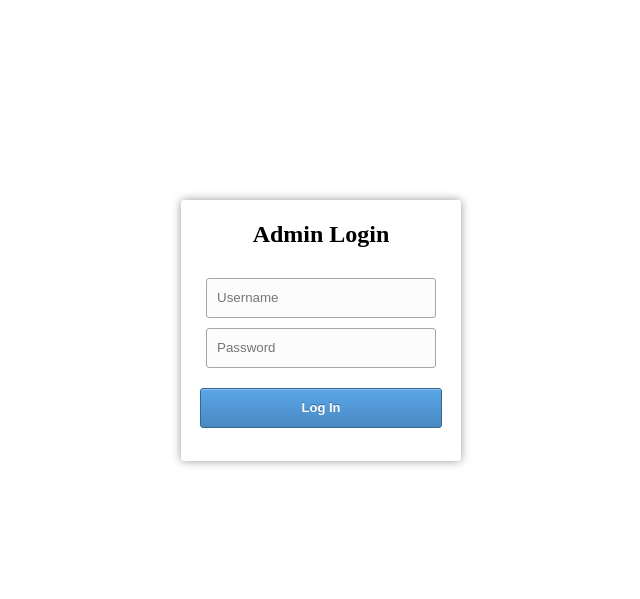
After one commit to NikaBotchorishvili/oop-ug, a PHP site: page /views/admin/login.php in a window 1280 px wide. The commit adds this page. Shown: the top 599 px of the page, without its empty margins (319-959 px from the left). Run offline with PHP 8.4, Linux system fonts and the light colour scheme.

Commit message:
Admin User

```diff
--- /dev/null
+++ b/assets/admin/css/style.css
@@ -0,0 +1,72 @@
+form#login-form {
+	width: 280px;
+	height: 260px;
+	margin: 200px auto;
+	background: white;
+	border-radius: 3px;
+	box-shadow: 0 0 10px rgba(0,0,0, .4);
+	text-align: center;
+	padding-top: 1px;
+}
+
+form#login-form.register{																				/* Register form#login-form height */
+	height: 420px;
+}
+
+form#login-form .text-field {																			/* Input fields; Username, Password etc. */
+	border: 1px solid #a6a6a6;
+	width: 230px;
+	height: 40px;
+	border-radius: 3px;
+	margin-top: 10px;
+	padding-left: 10px;
+	color: #6c6c6c;
+	background: #fcfcfc;
+	outline: none;
+}
+
+form#login-form .text-field:focus {
+	box-shadow: inset 0 0 2px rgba(0,0,0, .3);
+	color: #a6a6a6;
+	background: white;
+}
+
+form#login-form .button {																				/* Submit button */
+	border-radius: 3px;
+	border: 1px solid #336895;
+	box-shadow: inset 0 1px 0 #8dc2f0;
+	width: 242px;
+	height: 40px;
+	margin-top: 20px;
+
+	background: linear-gradient(bottom, #4889C2 0%, #5BA7E9 100%);
+	background: -o-linear-gradient(bottom, #4889C2 0%, #5BA7E9 100%);
+	background: -moz-linear-gradient(bottom, #4889C2 0%, #5BA7E9 100%);
+	background: -webkit-linear-gradient(bottom, #4889C2 0%, #5BA7E9 100%);
+	background: -ms-linear-gradient(bottom, #4889C2 0%, #5BA7E9 100%);
+
+	cursor: pointer;
+	color: white;
+	font-weight: bold;
+	text-shadow: 0 -1px 0 #336895;
+
+	font-size: 13px;
+}
+
+form#login-form .button:hover {
+	background: linear-gradient(bottom, #5c96c9 0%, #6bafea 100%);
+	background: -o-linear-gradient(bottom, #5c96c9 0%, #6bafea 100%);
+	background: -moz-linear-gradient(bottom, #5c96c9 0%, #6bafea 100%);
+	background: -webkit-linear-gradient(bottom, #5c96c9 0%, #6bafea 100%);
+	background: -ms-linear-gradient(bottom, #5c96c9 0%, #6bafea 100%);
+}
+
+form#login-form .button:active {
+	background: linear-gradient(bottom, #5BA7E9 0%, #4889C2 100%);
+	background: -o-linear-gradient(bottom, #5BA7E9 0%, #4889C2 100%);
+	background: -moz-linear-gradient(bottom, #5BA7E9 0%, #4889C2 100%);
+	background: -webkit-linear-gradient(bottom, #5BA7E9 0%, #4889C2 100%);
+	background: -ms-linear-gradient(bottom, #5BA7E9 0%, #4889C2 100%);
+
+	box-shadow: inset 0 0 2px rgba(0,0,0, .3), 0 1px 0 white;
+}
--- a/index.php
+++ b/index.php
@@ -1,5 +1,7 @@
 <?php
 
+
+require_once "helpers/Helper.php";
 require_once "config/Page.php";
 require_once "config/Database.php";
 require_once "config/Model.php";
@@ -12,4 +14,3 @@ $page = new Page($_GET);
 
 $page->getModel();
 $page->getController();
-?>
--- /dev/null
+++ b/views/admin/login.php
@@ -0,0 +1,19 @@
+<html lang="en">
+<head>
+    <meta charset="UTF-8">
+    <meta http-equiv="X-UA-Compatible" content="IE=edge">
+    <meta name="viewport" content="width=device-width, initial-scale=1.0">
+    <title>Login Page</title>
+    <link rel="stylesheet" type="text/css" href="../assets/admin/css/style.css">
+</head>
+<body>
+    <form id="login-form" method="POST" action="../admin/login.php">
+        <h2>Admin Login</h2>
+        <input type="text" name="username" class="text-field" placeholder="Username" />
+        <input type="password" name="password" class="text-field" placeholder="Password" />
+
+        <input type="submit" class="button" value="Log In" />
+    </form>
+
+</body>
+</html>
--- /dev/null
+++ b/views/admin/pages/home.php
@@ -0,0 +1 @@
+this is a home page
--- a/views/pages/home.php
+++ b/views/pages/home.php
@@ -1,8 +1,9 @@
+
 <main>
 	<section class="section-1" style="background-image: url('assets/images/img.jpg');">
 		<div class="shadow"></div>
 		<div class="content">
-			<h1>Build your own website</h1>
+			<h1><?=Helper::convertString("Build your own website")?></h1>
 			<p>Lorem ipsum dolor sit amet, consectetur adipisicing elit, sed do eiusmod
 			tempor incididunt ut labore et dolore magna aliqua. Ut enim ad minim veniam,
 			quis nostrud exercitation ullamco laboris nisi ut aliquip ex ea commodo</p>
```
Also changed, not shown: admin/index.php (+14 -0 lines), admin/login.php (added, +17 -0 lines), admin/logout.php (added, +8 -0 lines), config/AdminController.php (added, +17 -0 lines), config/AdminPage.php (added, +52 -0 lines), controllers/admin/HomeController.php (added, +9 -0 lines), controllers/admin/LoginController.php (added, +9 -0 lines), helpers/Helper.php (added, +8 -0 lines), helpers/Session.php (added, +23 -0 lines), models/admin/Home.php (added, +7 -0 lines), models/admin/User.php (added, +16 -0 lines), views/admin/common/header.php (added, +8 -0 lines), views/admin/layout.php (added, +16 -0 lines).
